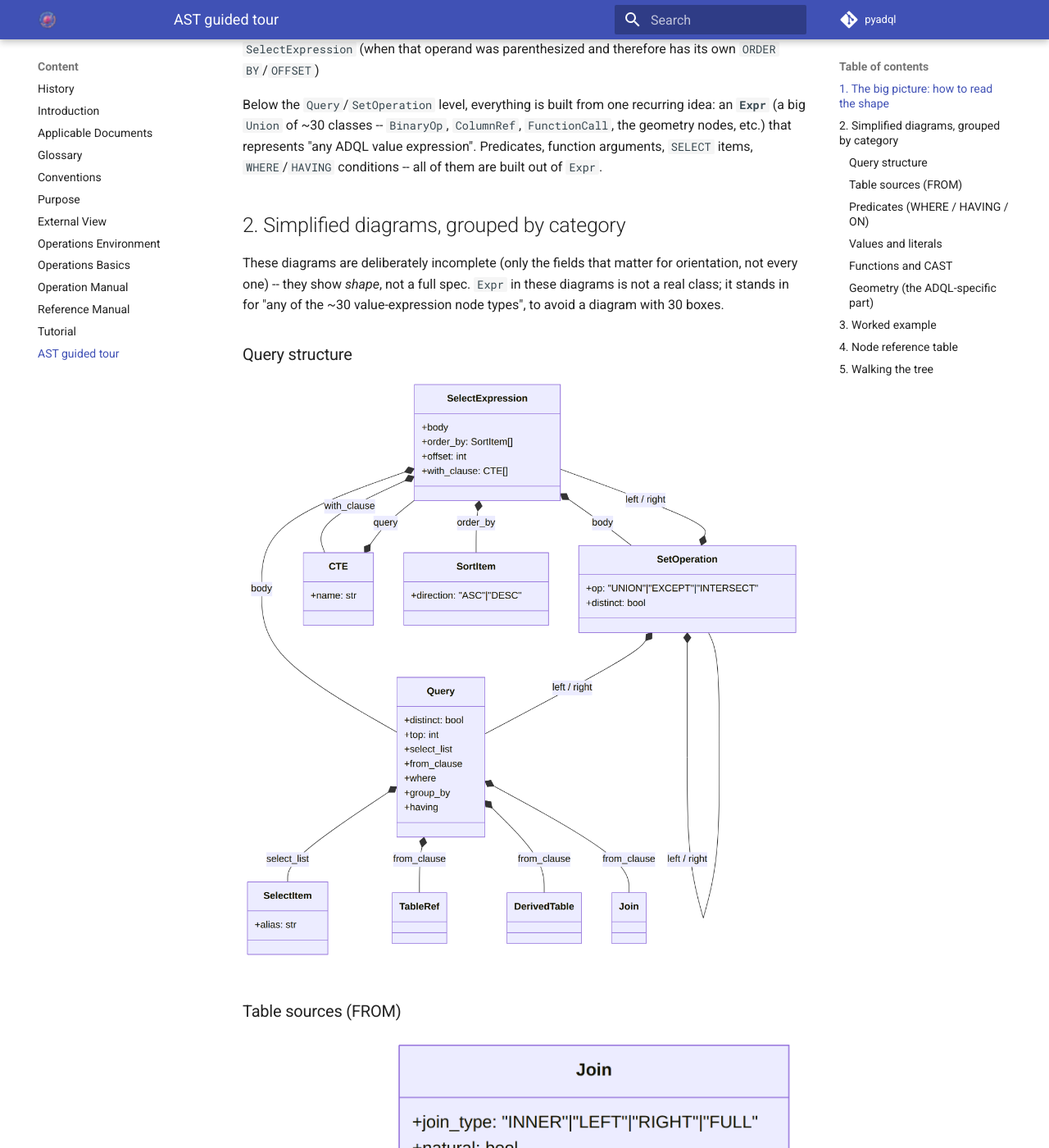
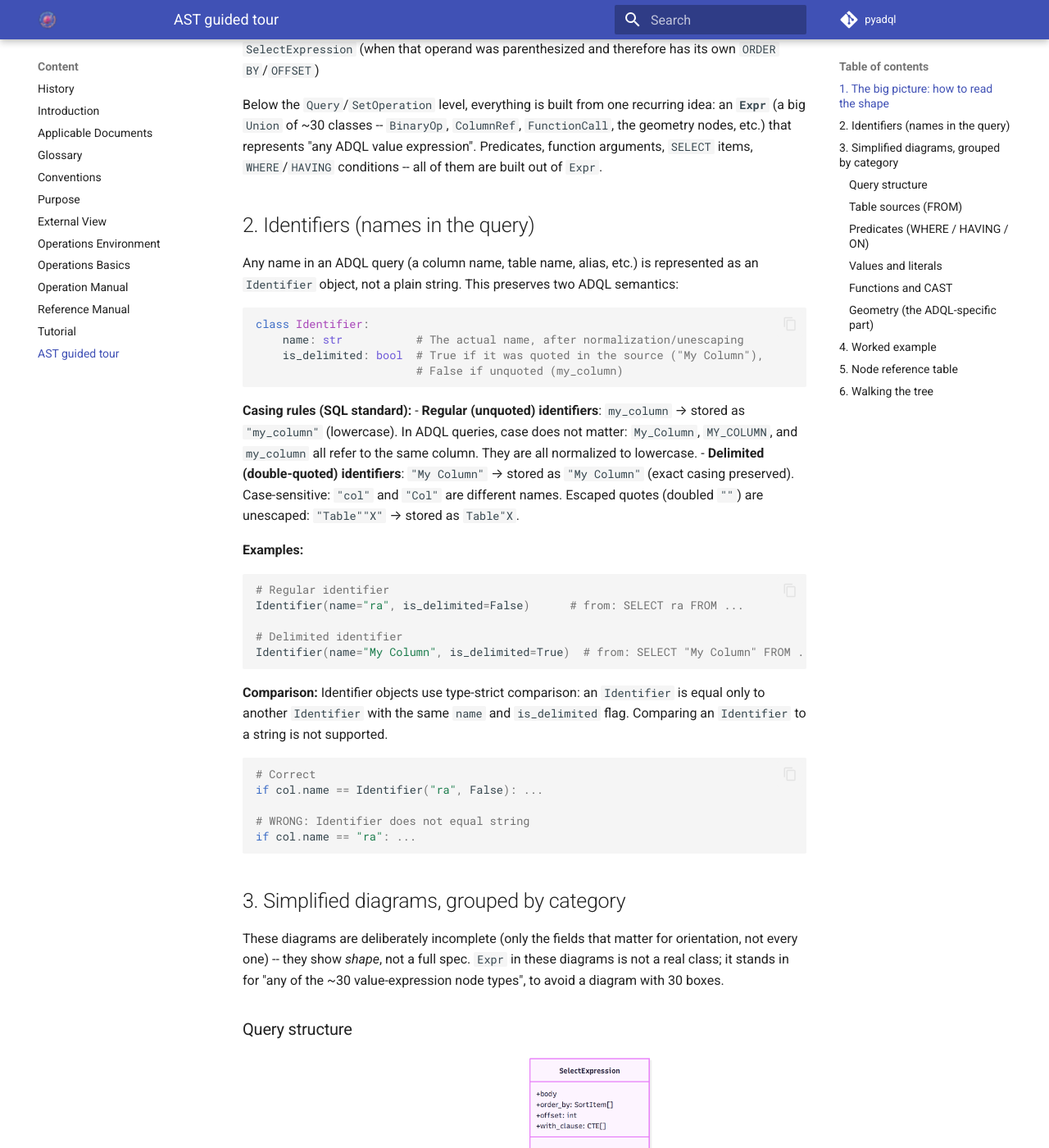
Before and after one commit to pdssp/pyadql, an MkDocs documentation site: the page built from docs/AST.md, in a window 1280 px wide and 1400 px high, scrolled down 768 px. Shown: the whole window at 82% size. Built offline with MkDocs 1.6.1 and Material for MkDocs 9.7.7, drawn with Linux system fonts in a browser that asks for light colours; some of the changed text lies outside the part shown.

Commit message:
docs: update docs with Identifier
Refs: pdssp/stac-planet-platform/epntap2cql2#7

````diff
--- a/docs/AST.md
+++ b/docs/AST.md
@@ -39,7 +39,50 @@ recurring idea: an **`Expr`** (a big `Union` of ~30 classes -- `BinaryOp`,
 ADQL value expression". Predicates, function arguments, `SELECT` items,
 `WHERE`/`HAVING` conditions -- all of them are built out of `Expr`.
 
-## 2. Simplified diagrams, grouped by category
+## 2. Identifiers (names in the query)
+
+Any name in an ADQL query (a column name, table name, alias, etc.) is
+represented as an `Identifier` object, not a plain string. This preserves
+two ADQL semantics:
+
+```python
+class Identifier:
+    name: str           # The actual name, after normalization/unescaping
+    is_delimited: bool  # True if it was quoted in the source ("My Column"),
+                        # False if unquoted (my_column)
+```
+
+**Casing rules (SQL standard):**
+- **Regular (unquoted) identifiers**: `my_column` → stored as `"my_column"` (lowercase).
+  In ADQL queries, case does not matter: `My_Column`, `MY_COLUMN`, and `my_column`
+  all refer to the same column. They are all normalized to lowercase.
+- **Delimited (double-quoted) identifiers**: `"My Column"` → stored as `"My Column"`
+  (exact casing preserved). Case-sensitive: `"col"` and `"Col"` are different names.
+  Escaped quotes (doubled `""`) are unescaped: `"Table""X"` → stored as `Table"X`.
+
+**Examples:**
+```python
+# Regular identifier
+Identifier(name="ra", is_delimited=False)      # from: SELECT ra FROM ...
+
+# Delimited identifier
+Identifier(name="My Column", is_delimited=True)  # from: SELECT "My Column" FROM ...
+```
+
+**Comparison:**
+Identifier objects use type-strict comparison: an `Identifier` is equal only to
+another `Identifier` with the same `name` and `is_delimited` flag. Comparing
+an `Identifier` to a string is not supported.
+
+```python
+# Correct
+if col.name == Identifier("ra", False): ...
+
+# WRONG: Identifier does not equal string
+if col.name == "ra": ...
+```
+
+## 3. Simplified diagrams, grouped by category
 
 These diagrams are deliberately incomplete (only the fields that matter for
 orientation, not every one) -- they show *shape*, not a full spec. `Expr`
@@ -93,40 +136,107 @@ SelectExpression(
         distinct=False,
         top=100,                                    # TOP 100
         select_list=[
-            SelectItem(expr=ColumnRef(['g', 'source_id'])),
-            SelectItem(expr=ColumnRef(['g', 'ra'])),
-            SelectItem(expr=ColumnRef(['g', 'dec'])),
+            # g.source_id
             SelectItem(
-                expr=Distance(                       # DISTANCE(...) AS dist
+                expr=ColumnRef(
+                    parts=[
+                        Identifier(name='g', is_delimited=False),
+                        Identifier(name='source_id', is_delimited=False),
+                    ]
+                ),
+                alias=None,
+            ),
+            # g.ra
+            SelectItem(
+                expr=ColumnRef(
+                    parts=[
+                        Identifier(name='g', is_delimited=False),
+                        Identifier(name='ra', is_delimited=False),
+                    ]
+                ),
+                alias=None,
+            ),
+            # g.dec
+            SelectItem(
+                expr=ColumnRef(
+                    parts=[
+                        Identifier(name='g', is_delimited=False),
+                        Identifier(name='dec', is_delimited=False),
+                    ]
+                ),
+                alias=None,
+            ),
+            # DISTANCE(...) AS dist
+            SelectItem(
+                expr=Distance(
                     args=[
-                        Point(coordsys=StringLiteral('ICRS'),
-                              ra=ColumnRef(['g', 'ra']), dec=ColumnRef(['g', 'dec'])),
-                        Point(coordsys=StringLiteral('ICRS'),
-                              ra=NumberLiteral(56.75), dec=NumberLiteral(24.12)),
+                        Point(
+                            coordsys=StringLiteral('ICRS'),
+                            ra=ColumnRef(parts=[
+                                Identifier(name='g', is_delimited=False),
+                                Identifier(name='ra', is_delimited=False),
+                            ]),
+                            dec=ColumnRef(parts=[
+                                Identifier(name='g', is_delimited=False),
+                                Identifier(name='dec', is_delimited=False),
+                            ]),
+                        ),
+                        Point(
+                            coordsys=StringLiteral('ICRS'),
+                            ra=NumberLiteral(56.75),
+                            dec=NumberLiteral(24.12),
+                        ),
                     ],
-                    numeric_form=False,               # the two-Point overload, not the 4-number one
+                    numeric_form=False,              # the two-Point overload, not the 4-number one
                 ),
-                alias='dist',
+                alias=Identifier(name='dist', is_delimited=False),
             ),
         ],
         from_clause=[
-            TableRef(name='gaiadr3.gaia_source', alias='g'),
+            # gaiadr3.gaia_source AS g
+            TableRef(
+                name=[
+                    Identifier(name='gaiadr3', is_delimited=False),
+                    Identifier(name='gaia_source', is_delimited=False),
+                ],
+                alias=Identifier(name='g', is_delimited=False),
+            ),
         ],
         where=BinaryOp(                              # "... = 1" wraps CONTAINS(...)
             op='=',
             left=Contains(
-                geom1=Point(coordsys=StringLiteral('ICRS'),
-                            ra=ColumnRef(['g', 'ra']), dec=ColumnRef(['g', 'dec'])),
-                geom2=Circle(coordsys=StringLiteral('ICRS'),
-                             center=Coordinates(ra=NumberLiteral(56.75), dec=NumberLiteral(24.12)),
-                             radius=NumberLiteral(0.5)),
+                geom1=Point(
+                    coordsys=StringLiteral('ICRS'),
+                    ra=ColumnRef(parts=[
+                        Identifier(name='g', is_delimited=False),
+                        Identifier(name='ra', is_delimited=False),
+                    ]),
+                    dec=ColumnRef(parts=[
+                        Identifier(name='g', is_delimited=False),
+                        Identifier(name='dec', is_delimited=False),
+                    ]),
+                ),
+                geom2=Circle(
+                    coordsys=StringLiteral('ICRS'),
+                    center=Coordinates(
+                        ra=NumberLiteral(56.75),
+                        dec=NumberLiteral(24.12),
+                    ),
+                    radius=NumberLiteral(0.5),
+                ),
             ),
             right=NumberLiteral(1.0),
         ),
         group_by=None,
         having=None,
     ),
-    order_by=[SortItem(expr=ColumnRef(['dist']), direction='ASC')],  # lives on SelectExpression, not Query
+    # ORDER BY dist ASC
+    order_by=[
+        SortItem(
+            expr=ColumnRef(parts=[Identifier(name='dist', is_delimited=False)]),
+            direction='ASC',
+        )
+    ],
     offset=None,
     with_clause=None,
 )
@@ -134,7 +244,7 @@ SelectExpression(
 
 A few things worth noticing here, because they trip people up the first time:
 
-- `dist` in `ORDER BY dist` is just a `ColumnRef(['dist'])` -- pyadql does
+- `dist` in `ORDER BY dist` is just a `ColumnRef(parts=[Identifier(name='dist', is_delimited=False)])` -- pyadql does
   not resolve it back to the `Distance(...)` expression it's aliased from;
   that kind of alias resolution is up to your own code if you need it.
 - `CONTAINS(...) = 1` is an ordinary `BinaryOp('=', ...)` wrapping a
@@ -144,19 +254,20 @@ A few things worth noticing here, because they trip people up the first time:
 - `ORDER BY` sits on the outer `SelectExpression`, not inside `Query` --
   see section 1.
 
-## 4. Node reference table
+## 5. Node reference table
 
 | Node | ADQL construct | Key fields | Notes |
 |---|---|---|---|
+| `Identifier` | any name in the query | `name`, `is_delimited` | regular (lowercase) or delimited (quoted); see section 2 |
 | `SelectExpression` | the whole query (root) | `body`, `order_by`, `offset`, `with_clause` | returned by `parse_adql()`; also wraps every subquery |
-| `CTE` | one `WITH name AS (...)` entry | `name`, `query` | ADQL 2.1 |
+| `CTE` | one `WITH name AS (...)` entry | `name`, `query` | `name` is an `Identifier`; ADQL 2.1 |
 | `Query` | one `SELECT ... FROM ...` | `distinct`, `top`, `select_list`, `from_clause`, `where`, `group_by`, `having` | no `order_by`/`offset` here |
 | `SetOperation` | `UNION`/`EXCEPT`/`INTERSECT` | `op`, `distinct`, `left`, `right` | |
 | `Star` | `SELECT *` | -- | |
-| `SelectItem` | one SELECT-list entry | `expr`, `alias` | |
+| `SelectItem` | one SELECT-list entry | `expr`, `alias` | `alias` is an `Identifier` or `None` |
 | `SortItem` | one ORDER BY entry | `expr`, `direction` | |
-| `TableRef` | a plain table in FROM | `name`, `alias`, `columns` | |
-| `DerivedTable` | `(SELECT ...) AS alias` in FROM | `subquery`, `alias` | |
+| `TableRef` | a plain table in FROM | `name`, `alias`, `columns` | `name` is a list of `Identifier` (for schema-qualified names); `alias` is an `Identifier` or `None` |
+| `DerivedTable` | `(SELECT ...) AS alias` in FROM | `subquery`, `alias` | `alias` is an `Identifier` |
 | `Join` | one JOIN | `left`, `right`, `join_type`, `natural`, `on`, `using` | left-leaning tree for chained joins |
 | `BinaryOp` | AND/OR/arithmetic/concat/comparisons | `op`, `left`, `right` | one class, many operators |
 | `UnaryOp` | `NOT x` / unary `-x`/`+x` | `op`, `operand` | |
@@ -167,13 +278,13 @@ A few things worth noticing here, because they trip people up the first time:
 | `Exists` | `EXISTS (...)` | `subquery` | |
 | `Contains` | `CONTAINS(...)` | `geom1`, `geom2` | numeric predicate, usually wrapped in `= 1` |
 | `Intersects` | `INTERSECTS(...)` | `geom1`, `geom2` | ditto |
-| `ColumnRef` | a column, e.g. `t.ra` | `parts` | |
+| `ColumnRef` | a column, e.g. `t.ra` | `parts` | `parts` is a list of `Identifier` (for schema/table.column) |
 | `NumberLiteral` / `StringLiteral` / `NullLiteral` / `BoolLiteral` | literals | `value` | |
-| `FunctionCall` | a recognized ADQL function call | `name`, `args`, `distinct` | aggregates, numeric/trig, LOWER/UPPER |
+| `FunctionCall` | a recognized ADQL function call | `name`, `args`, `distinct` | aggregates, numeric/trig, LOWER/UPPER; `name` is a str |
 | `CountStar` | `COUNT(*)` | -- | |
 | `Cast` / `CastType` | `CAST(x AS type)` | `expr`, `type` / `name`, `params` | ADQL 2.1 |
 | `Coalesce` | `COALESCE(...)` | `args` | ADQL 2.1 |
-| `UserFunctionCall` | any unrecognized `name(...)` | `name`, `args` | TAP-service UDFs |
+| `UserFunctionCall` | any unrecognized `name(...)` | `name`, `args` | `name` is a str (preserves original casing from source) |
 | `ScalarSubquery` | `(SELECT ...)` used as a value | `subquery` | |
 | `Point` / `Circle` / `Box` / `Polygon` | geometry constructors | `coordsys`, ... | `coordsys` optional (ADQL 2.1) |
 | `Coordinates` | a raw `ra, dec` pair | `ra`, `dec` | one form of a center/vertex |
@@ -181,7 +292,7 @@ A few things worth noticing here, because they trip people up the first time:
 | `Centroid` / `Area` / `Coord1` / `Coord2` / `Coordsys` | geometry accessors | `geom` | |
 | `Distance` | `DISTANCE(...)` | `args`, `numeric_form` | two overloads, see docstring |
 
-## 5. Walking the tree
+## 6. Walking the tree
 
 There's no built-in visitor class (the AST is intentionally just plain
 dataclasses, no behavior), but a generic walker is a few lines since every
@@ -205,8 +316,11 @@ def walk(node, callback):
 # Example: collect every column referenced anywhere in the query.
 tree = parse_adql("SELECT ra FROM t WHERE dec > 0 AND CONTAINS(POINT('ICRS', ra, dec), c.footprint) = 1")
 columns = []
-walk(tree, lambda n: columns.append(str(n)) if isinstance(n, A.ColumnRef) else None)
-print(columns)  # ['ra', 'dec', 'ra', 'dec', 'c.footprint']
+walk(tree, lambda n: columns.append(n) if isinstance(n, A.ColumnRef) else None)
+# Each ColumnRef has .parts as a list of Identifier objects
+for col_ref in columns:
+    print('.'.join(ident.name for ident in col_ref.parts))
+# Output: 'ra', 'dec', 'ra', 'dec', 'c.footprint'
 ```
 
 Swap the `isinstance` check in the callback for whatever you're looking for
````
Also changed, not shown: other parts of docs/AST.md (+1 -1 lines), docs/images/ast/functions-cast.png, docs/images/ast/geometry.png, docs/images/ast/predicates.png, docs/images/ast/query-structure.png, docs/images/ast/table-sources.png, docs/images/ast/values-literals.png, 3 other files.
